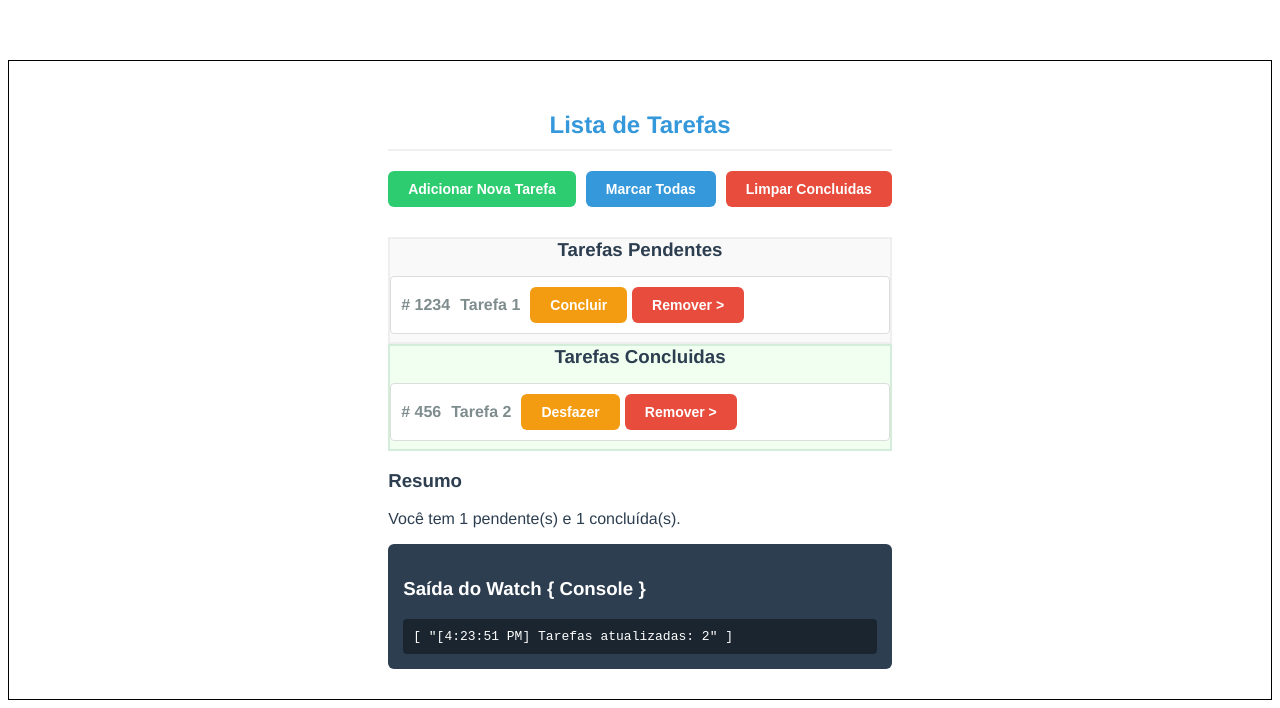
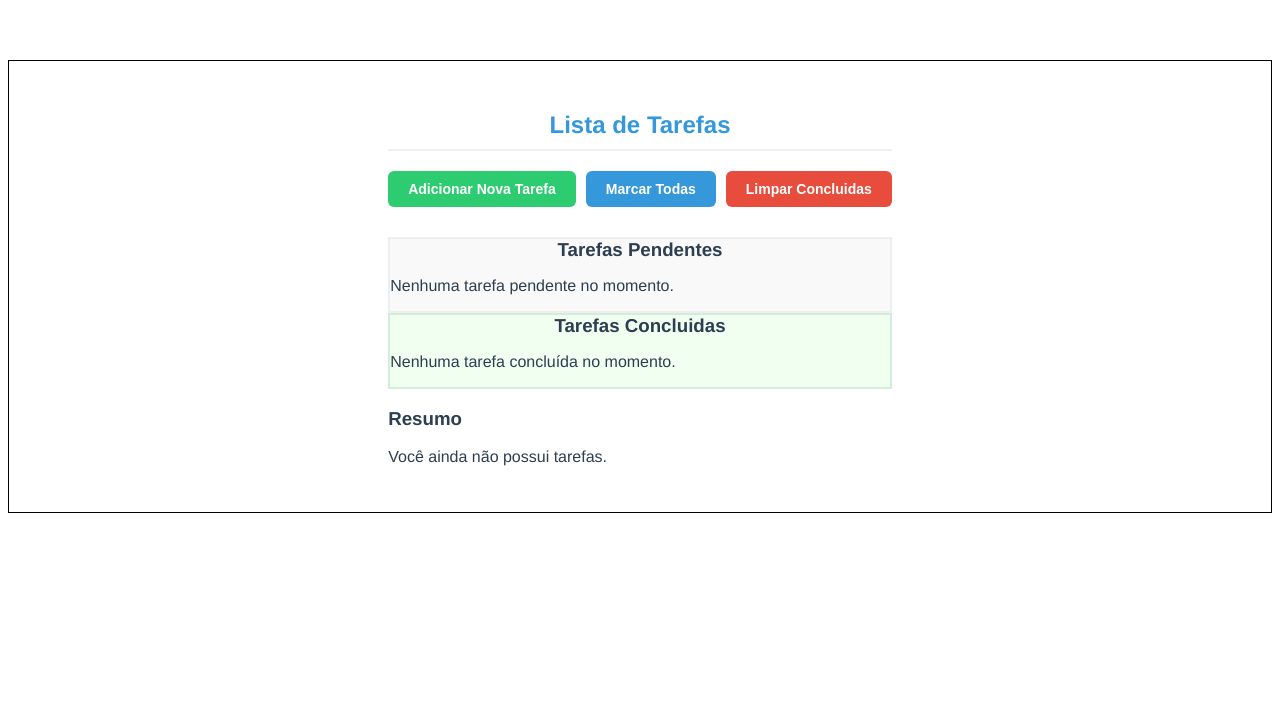
Before and after one commit to MariaEmilia611/Vue, a Vue app: page / in a window 1280 px wide. Shown: the top 708 px of the page. Built offline with nearby package versions, Linux system fonts and the light colour scheme.

Commit message:
remove watch e add o localStronge para salvar os dados.

```diff
--- a/src/components/TaskList.vue
+++ b/src/components/TaskList.vue
@@ -13,12 +13,7 @@
     </div>
 
     <div v-if="showForm" class="add-task-container">
-      <input
-        v-model="newTaskTitle"
-        type="text"
-        placeholder="Digite o título da tarefa"
-        class="task-input"
-      />
+      <input v-model="newTaskTitle" type="text" placeholder="Digite o título da tarefa" class="task-input" />
       <button class="btn-add" @click="addTask">Adicionar</button>
     </div>
 
@@ -30,14 +25,8 @@
         </p>
 
         <div v-else>
-          <TaskItem
-            v-for="task in pendingTasks"
-            v-memo="[task.done, task.title]"
-            :key="task.id"
-            :task="task"
-            @toggle-done="toggleTaskDone"
-            @remove-task="removeTask"
-          />
+          <TaskItem v-for="task in pendingTasks" v-memo="[task.done, task.title]" :key="task.id" :task="task"
+            @toggle-done="toggleTaskDone" @remove-task="removeTask" />
         </div>
       </div>
 
@@ -49,14 +38,8 @@
         </p>
 
         <div v-else>
-          <TaskItem
-            v-for="task in completedTasks"
-            v-memo="[task.done, task.title]"
-            :key="task.id"
-            :task="task"
-            @toggle-done="toggleTaskDone"
-            @remove-task="removeTask"
-          />
+          <TaskItem v-for="task in completedTasks" v-memo="[task.done, task.title]" :key="task.id" :task="task"
+            @toggle-done="toggleTaskDone" @remove-task="removeTask" />
         </div>
       </div>
     </div>
@@ -76,13 +59,6 @@
         Você tem {{ pendingTasks.length }} pendente(s) e {{ completedTasks.length }} concluída(s).
       </p>
     </div>
-
-    <div class="watch-output">
-      <h3>Saída do Watch { Console }</h3>
-      <div class="log-container">
-        {{ watchLogs }}
-      </div>
-    </div>
   </div>
 </template>
 <script>
@@ -95,10 +71,7 @@ export default {
   data() {
     return {
       tasks: [
-        { id: 1234, title: "Tarefa 1", done: false },
-        { id: 456, title: "Tarefa 2", done: true },
       ],
-      watchLogs: [],
       newTaskTitle: "",
       showForm: false,
     };
@@ -109,6 +82,14 @@ export default {
   },
   created() {
     console.log('created chamado!');
+    const savedTasks = localStorage.getItem('taskList');
+    if (savedTasks) {
+      try {
+        this.tasks = JSON.parse(savedTasks);
+      } catch (e) {
+        console.log('Erro ao carregar tarefas do localStorage: ', e);
+      }
+    }
     console.log('Agora this.tasks existe: ', this.tasks);
   },
   beforeMount() {
@@ -133,9 +114,6 @@ export default {
         task.done = !task.done;
       }
     },
-    logWatch(message) {
-      this.watchLogs.unshift(`[${new Date().toLocaleTimeString()}] ${message}`);
-    },
     addTask() {
       if (this.newTaskTitle.trim() === "") return;
 
@@ -155,21 +133,14 @@ export default {
 
   watch: {
     tasks: {
-      handler(newVal, oldVal) {
-        const message = `Tarefas atualizadas: ${newVal.length}`;
-        this.logWatch(message);
-        if (oldVal) {
-          const modified = newVal.filter((n) => {
-            const oldTask = oldVal.find((o) => o.id === n.id);
-            return oldTask && JSON.stringify(n) !== JSON.stringify(oldTask);
-          });
-          if (modified.length > 0) {
-            const modifyMsg = `Tarefas modificadas: ${modified
-              .map((t) => t.id)
-              .join(", ")}`;
-            this.logWatch(modifyMsg);
-          }
+      handler(newVal) {
+        try {
+          localStorage.setItem('taskList', JSON.stringify(newVal))
+
+        } catch (e) {
+          console.log('Erro ao salvar no localStorage: ', e);
         }
+
       },
       deep: true,
       immediate: true,
```
